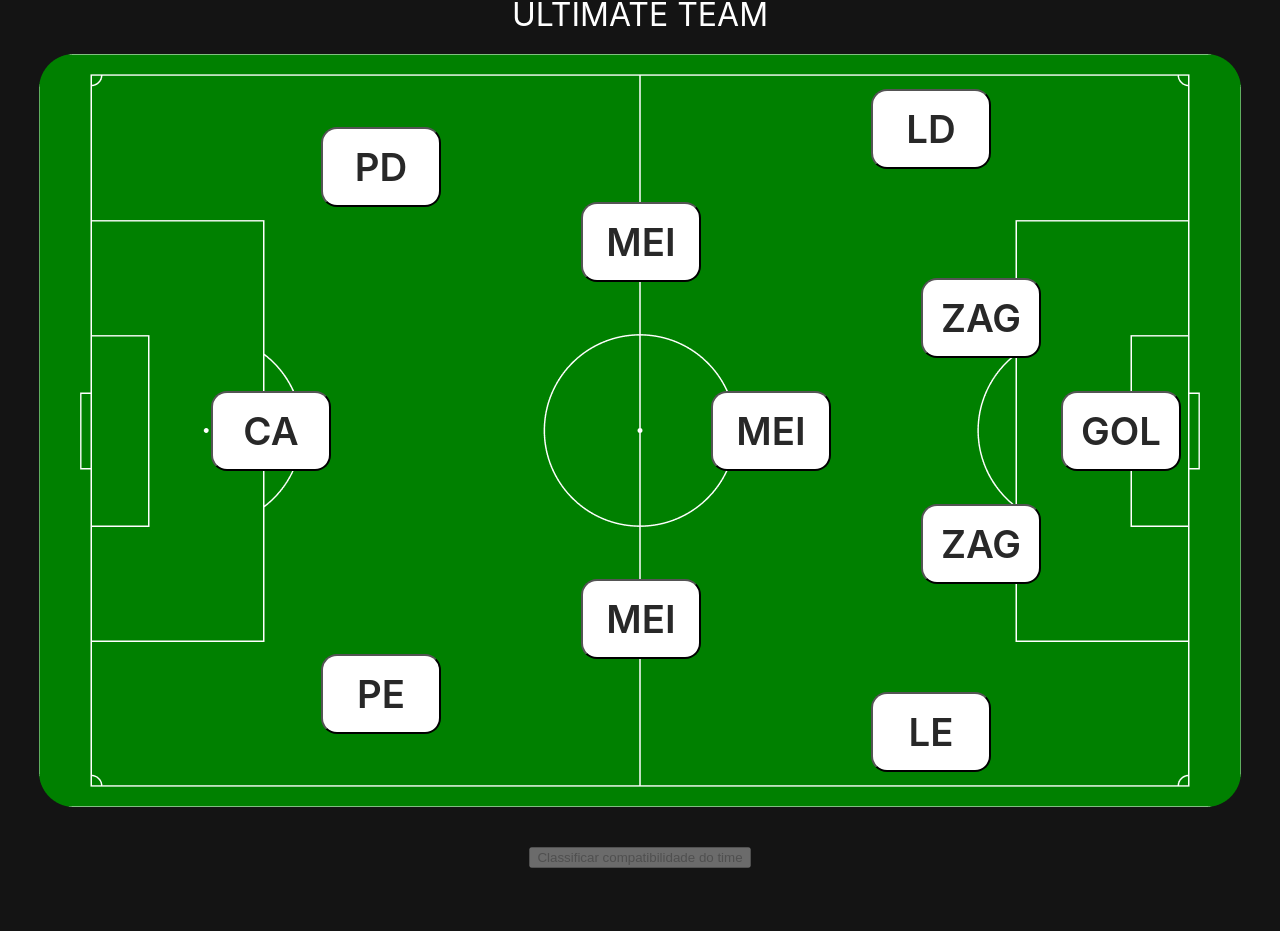
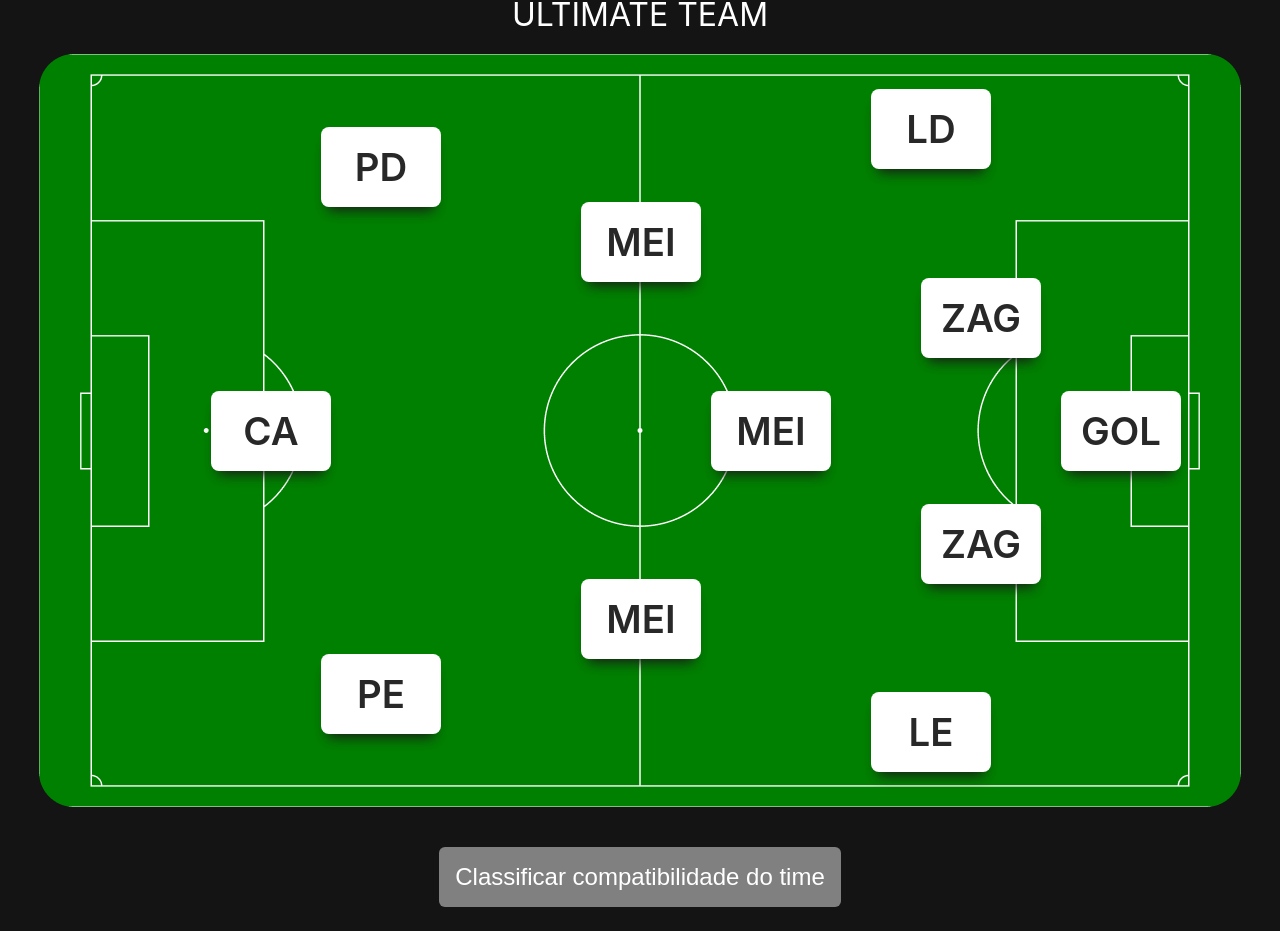
Before and after one commit to projeto-de-algoritmos/Grafos1_SoccerLineup, a React (Create React App) app in the folder app/: page / in a window 1280 px wide. Shown: the part 96-1027 px from the top of the page. Before the commit the page ends 964 px from the top, so only its background shows below. Built offline with nearby package versions, Linux system fonts and the light colour scheme.

Commit message:
style: fix styles

```diff
--- a/app/src/components/Player/index.css
+++ b/app/src/components/Player/index.css
@@ -10,6 +10,11 @@
     border: none;
     color: white;
     margin: 24px;
+    transition: all ease .5s;
+}
+
+.player-container:hover{
+    background-color: #262626;
 }
 
 .player-name{
--- a/app/src/components/PlayerSelector/index.css
+++ b/app/src/components/PlayerSelector/index.css
@@ -6,8 +6,16 @@
     display: flex;
     justify-content: center;
     align-items: center;
-    border-radius: 16px;
+    border-radius: 8px;
     cursor: pointer;
+    border: none;
+    -webkit-box-shadow: 0px 10px 13px -7px #181818, 5px 5px 15px 5px rgba(0,0,0,0);
+    box-shadow: 0px 10px 13px -7px #181818, 5px 5px 15px 5px rgba(0,0,0,0);
+    transition: border ease .3s;
+}
+
+.player-selector-container:hover{
+    border: 1px solid rgb(61, 61, 61);
 }
 
 .player-position{
--- a/app/src/components/SoccerField/index.css
+++ b/app/src/components/SoccerField/index.css
@@ -15,3 +15,27 @@
     opacity: 40%;
     z-index: 9;
 }
+
+.players-compatibility-button{
+    border: none;
+    background-color: #008000;
+    color: white;
+    font-size: 24px;
+    cursor: pointer;
+    border-radius: 6px;
+    transition: ease-in-out .3s;
+    margin-bottom: 24px;
+    padding: 1rem;
+}
+
+.players-compatibility-button:hover{
+    background-color: #008000d6;
+}
+
+.disabled{
+    background-color: gray;
+}
+
+.players-compatibility-button:hover.disabled{
+    background-color: gray;
+}
```
